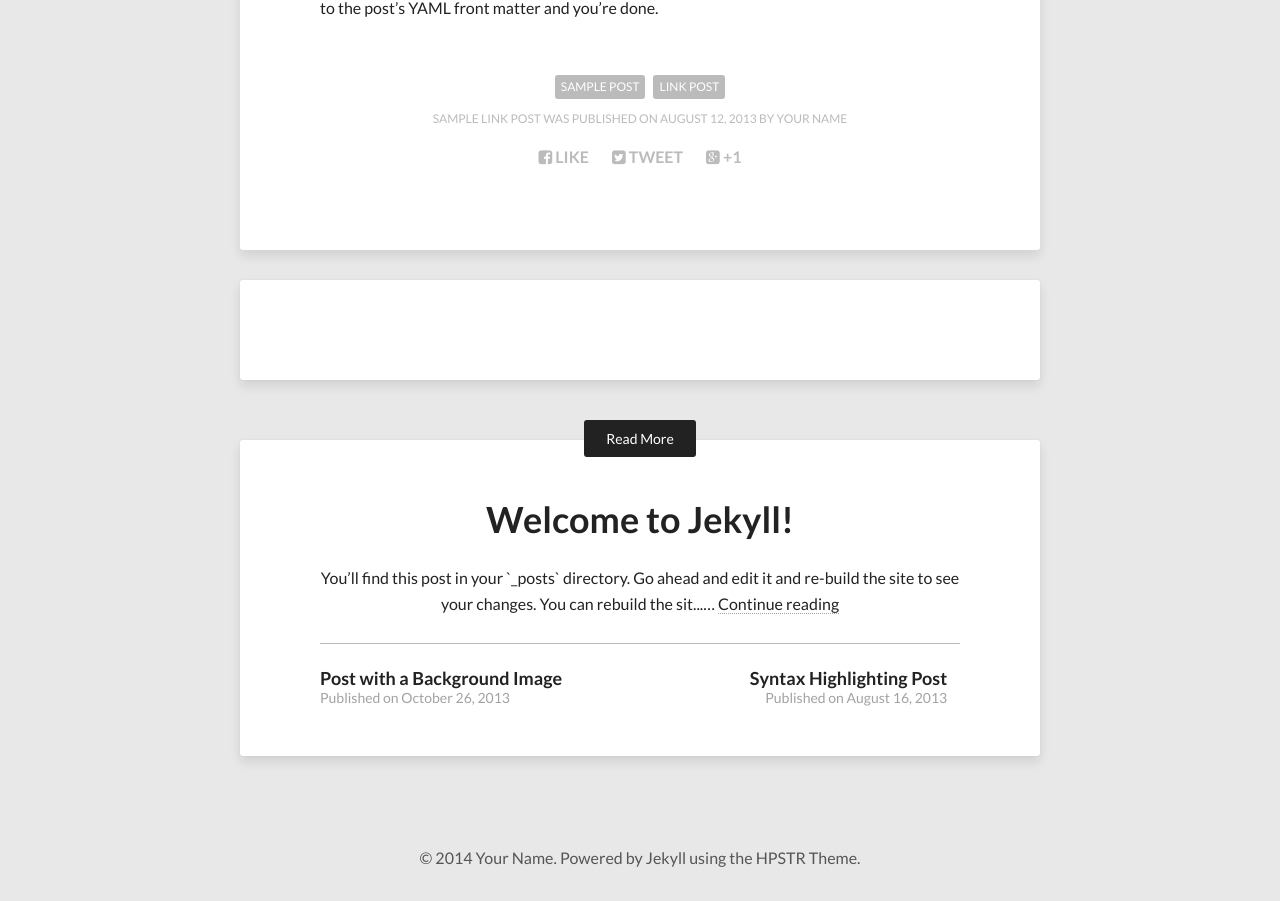
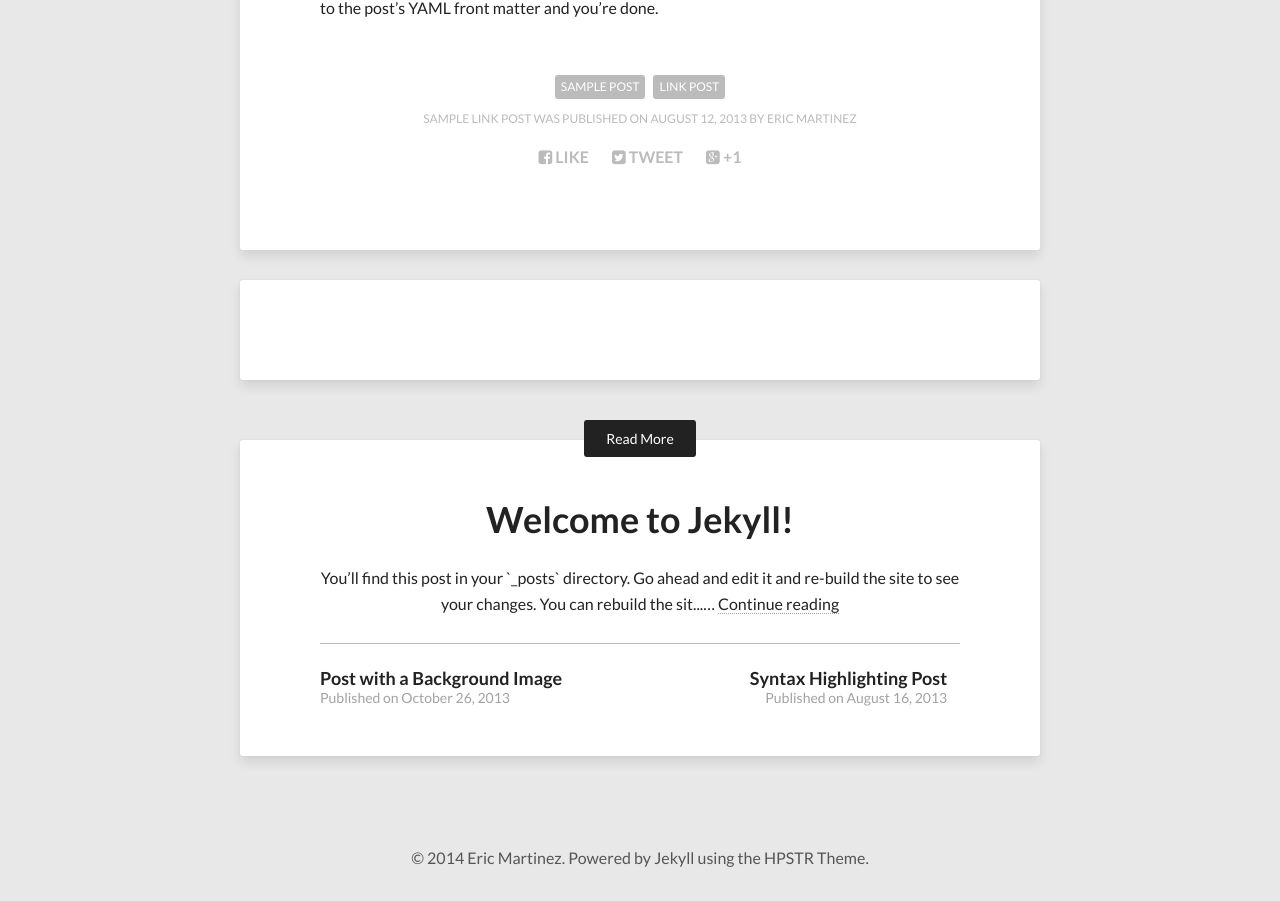
Before and after one commit to material3dge/material3dge.github.io, a Jekyll site: the page built from _posts/2013-08-12-sample-link-post.md, in a window 1280 px wide. Shown: the part 435-1336 px from the top of the page. Built offline with Jekyll 4.4.1, drawn with Linux system fonts in a browser that asks for light colours; nearby versions of some CDN libraries; comment, search, counter and statistics services are not loaded.

Commit message:
config.update

```diff
--- a/_config.yml
+++ b/_config.yml
@@ -9,16 +9,16 @@
 
 # Owner/author information
 owner:
-  name:           Your Name
+  name:           Eric Martinez
   avatar:         avatar.jpg
   bio:            "Your bio goes here. It shouldn't be super long but a good two sentences or two should suffice."
-  email:          you@email.com
+  email:          martinez.t.eric@gmail.com
   # Social networking links used in footer. Update and remove as you like.
   twitter:
-  facebook:
+  facebook:       https://www.facebook.com/profile.php?id=1389777849
   github:
   stackexchange:
-  linkedin:
+  linkedin:       http://www.linkedin.com/pub/eric-martinez/12/a85/921/
   instagram:
   flickr:
   tumblr:
```
